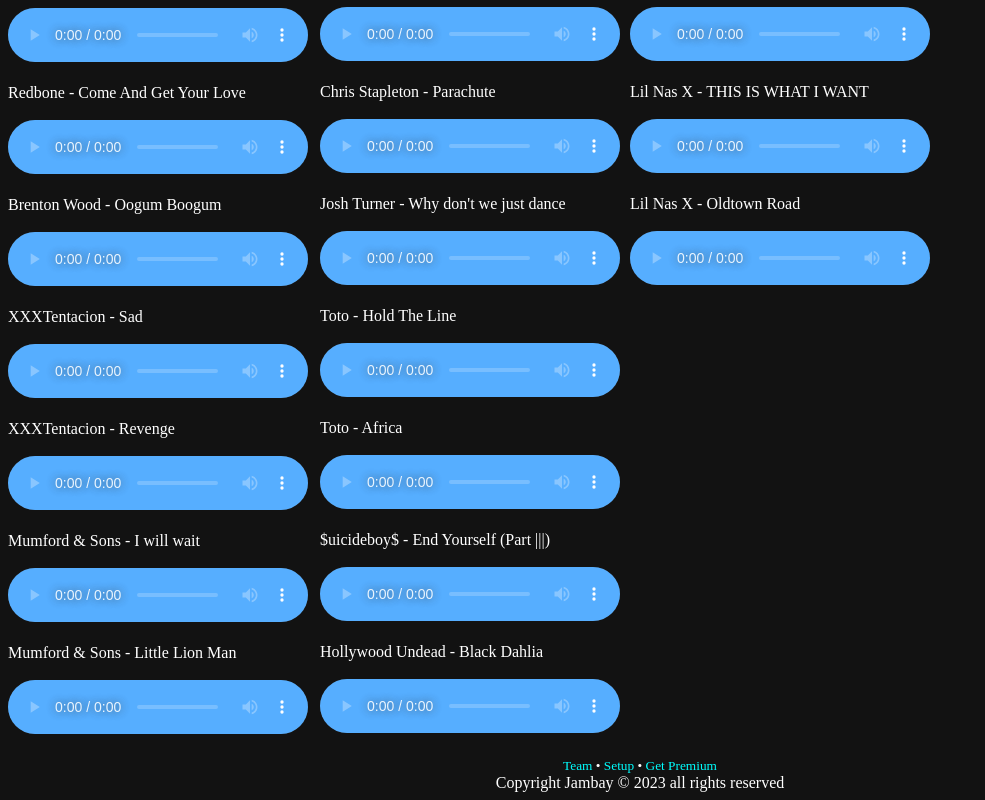
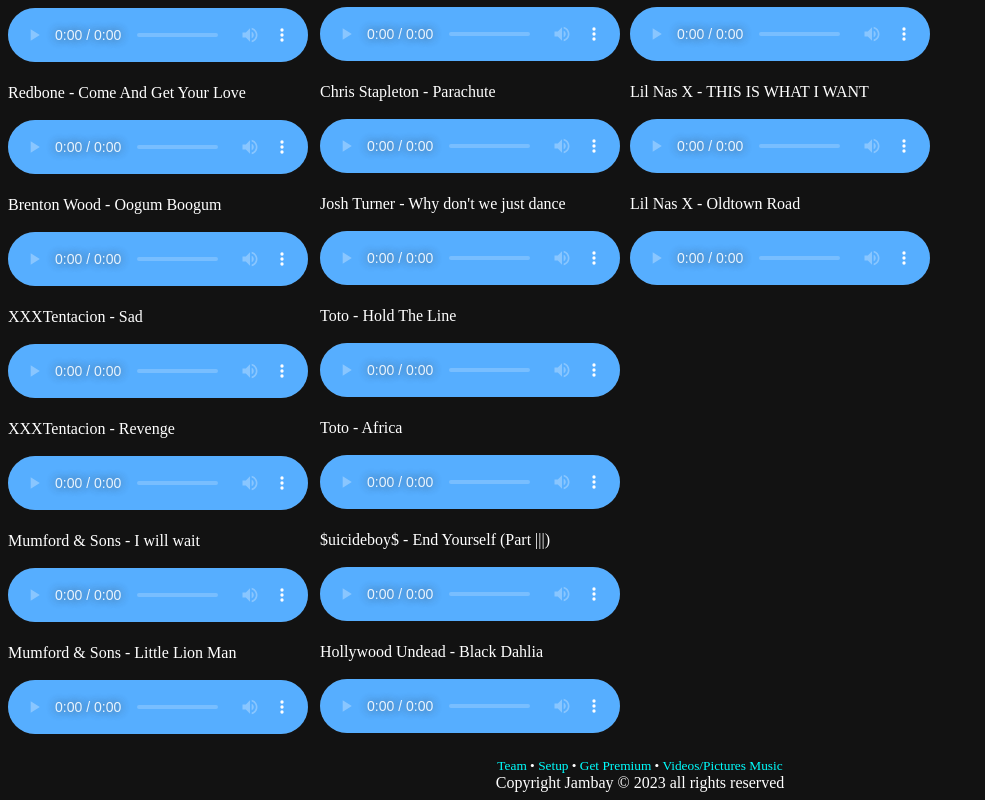
Before and after one commit to Open-Jambay/Open-Jambay.github.io, a plain HTML site: page index.html in a window 1280 px wide. Shown: the part 342-1142 px from the top of the page, without its empty margins (0-985 px from the left). Drawn offline with Linux system fonts and the light colour scheme; a web font is replaced by a local one.

Commit message:
Update index.html

```diff
--- a/index.html
+++ b/index.html
@@ -49,7 +49,7 @@
 <br/><br/>Copyright &copy; Jambay 2023 all rights reserved
 </noscript>
 <br/><br/><div class="end"><center><small><a href="people.htm">Team</a> &bull;
-<a href="setup.htm">Setup</a> &bull; <a href="premium.htm">Get Premium</a></small>
+<a href="setup.htm">Setup</a> &bull; <a href="premium.htm">Get Premium</a> &bull; <a href="/video">Videos/Pictures Music</a></small>
 <br/>Copyright Jambay &copy; <year id="currentyear"></year> all rights reserved</center></div>
 <div class="center">Korn &dash; Freak On A Leash
 <br/><br/><audio src="k1.mp3" controls></audio>
```
